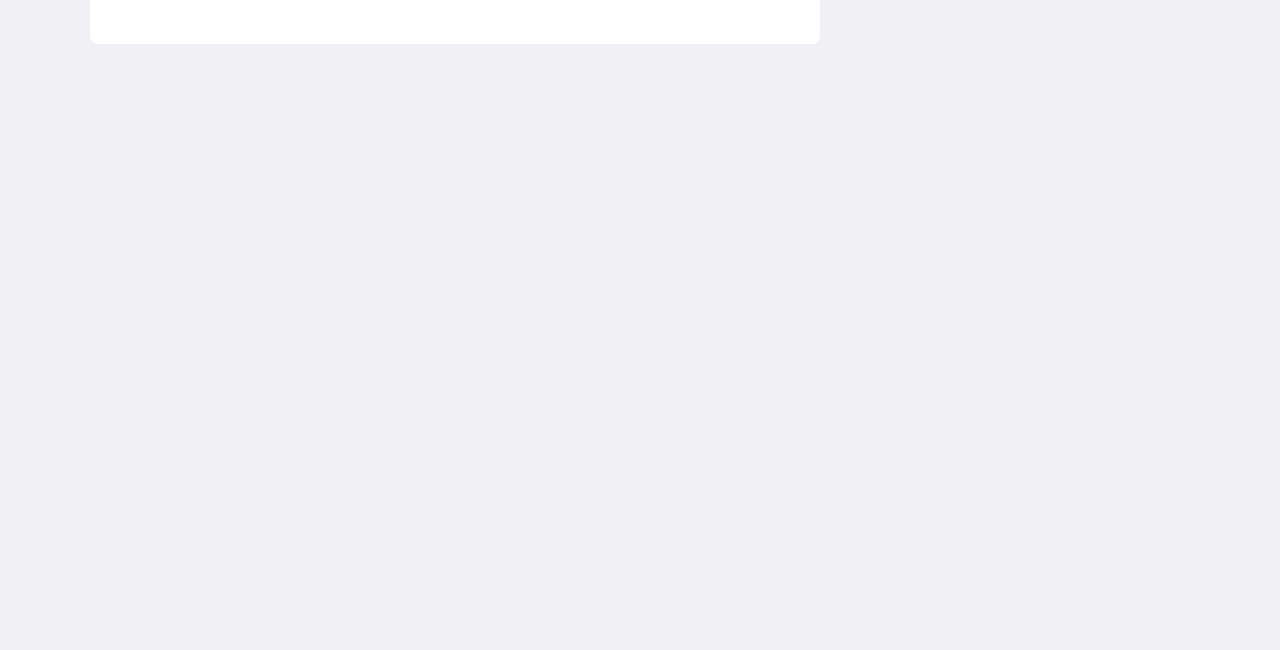
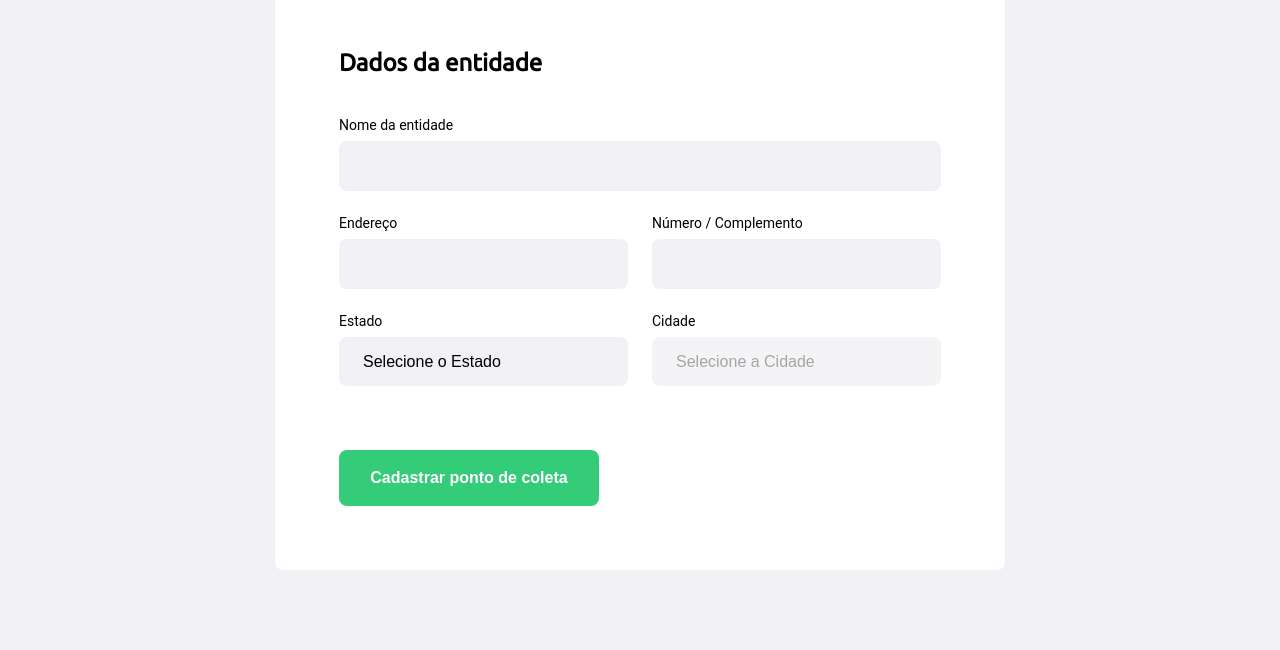
Before and after one commit to ifelipesilva/NLW-ECOLETA, a plain HTML site: page create-point.html in a window 1280 px wide. Shown: the part 293-943 px from the top of the page. Before the commit the page ends 800 px from the top, so only its background shows below. Drawn offline with Linux system fonts and the light colour scheme; no server answers.

Commit message:
create-point

```diff
--- a/create-point.html
+++ b/create-point.html
@@ -4,7 +4,7 @@
     <meta charset="UTF-8" />
     <meta http-equiv="X-UA-Compatible" content="IE=edge" />
     <meta name="viewport" content="width=device-width, initial-scale=1.0" />
-    <title>Criar um ponto de colete - Ecoleta</title>
+    <title>Criar um ponto de coleta - Ecoleta</title>
 
     <link
       href="https://fonts.googleapis.com/css2?family=Ubuntu&Roboto:wght@700&display=swap"
@@ -25,7 +25,49 @@
 
       <form action="">
         <h1>Cadastro do ponto de coleta</h1>
+
+        <fieldset>
+          <legend>
+            <h2>Dados da entidade</h2>
+          </legend>
+
+          <div class="field">
+            <label for="name">Nome da entidade</label>
+            <input type="text" name="name" id="name" />
+          </div>
+
+          <div class="field-group">
+            <div class="field">
+              <label for="address">Endereço</label>
+              <input type="text" name="address" />
+            </div>
+            <div class="field">
+              <label for="addres2">Número / Complemento</label>
+              <input type="text" name="addres2" />
+            </div>
+          </div>
+
+          <div class="field-group">
+            <div class="field">
+              <label for="state">Estado</label>
+              <select name="uf">
+                <option value="">Selecione o Estado</option>
+              </select>
+              <input type="hidden" name="state" />
+            </div>
+            <div class="field">
+              <label for="city">Cidade</label>
+              <select name="city" id="" disabled>
+                <option value="">Selecione a Cidade</option>
+              </select>
+            </div>
+          </div>
+        </fieldset>
+
+        <button type="submit">Cadastrar ponto de coleta</button>
       </form>
     </div>
+
+    <script src="./scripts/create-point.js"></script>
   </body>
 </html>
--- /dev/null
+++ b/scripts/create-point.js
@@ -0,0 +1,36 @@
+function populateUfs() {
+  const ufSelect = document.querySelector('select[name=uf]')
+
+  fetch('https://servicodados.ibge.gov.br/api/v1/localidades/estados')
+    .then(response => response.json())
+    .then(states => {
+      for (const state of states) {
+        ufSelect.innerHTML += `<option value="${state.id}">${state.nome}</option>`
+      }
+    })
+}
+populateUfs()
+
+function getCities(event) {
+  const citySelect = document.querySelector('[name=city]')
+  const stateInput = document.querySelector('[name=state]')
+
+  const ufValue = event.target.value
+
+  const indexOfSelectedState = event.target.selectedIndex
+  stateInput.value = event.target.options[indexOfSelectedState]
+
+  const url = `https://servicodados.ibge.gov.br/api/v1/localidades/estados/${ufValue}/municipios`
+
+  fetch(url)
+    .then(response => response.json())
+    .then(cities => {
+      for (const city of cities) {
+        citySelect.innerHTML += `<option value="${city.id}">${city.nome}</option>`
+      }
+
+      citySelect.disabled = false
+    })
+}
+
+document.querySelector('select[name=uf]').addEventListener('change', getCities)
--- a/styles/create-point.css
+++ b/styles/create-point.css
@@ -28,8 +28,78 @@
 
 form {
   background: #fff;
-  margin-top: 80px;
+  margin: 80px auto;
   padding: 64px;
   border-radius: 8px;
   max-width: 730px;
 }
+
+form h1 {
+  font-size: 36px;
+}
+
+form fieldset {
+  margin-top: 64px;
+  border: 0;
+}
+
+form legend {
+  margin-bottom: 40px;
+}
+
+form legend h2 {
+  font-size: 24px;
+}
+
+form .field {
+  display: flex;
+  flex-direction: column;
+  flex: 1;
+  margin-bottom: 24px;
+}
+
+form .field-group {
+  display: flex;
+}
+
+form input,
+form select {
+  background-color: #f0f0f5;
+  border: 0;
+  padding: 16px 24px;
+  font-size: 16px;
+  border-radius: 8px;
+}
+
+form select {
+  -webkit-appearence: none;
+  -moz-appearance: none;
+  appearance: none;
+}
+
+form label {
+  font-size: 14px;
+  margin-bottom: 8px;
+}
+
+form .field-group .field + .field {
+  margin-left: 24px;
+}
+
+form button {
+  width: 260px;
+  height: 56px;
+  background-color: var(--primary-color, #34cb79);
+  border-radius: 8px;
+  color: #fff;
+  font-weight: bold;
+  font-size: 16px;
+  border: 0;
+  cursor: pointer;
+  margin-top: 40px;
+  transition: background-color 400ms;
+}
+
+form button:hover {
+  background: #2fb86e;
+}
```
